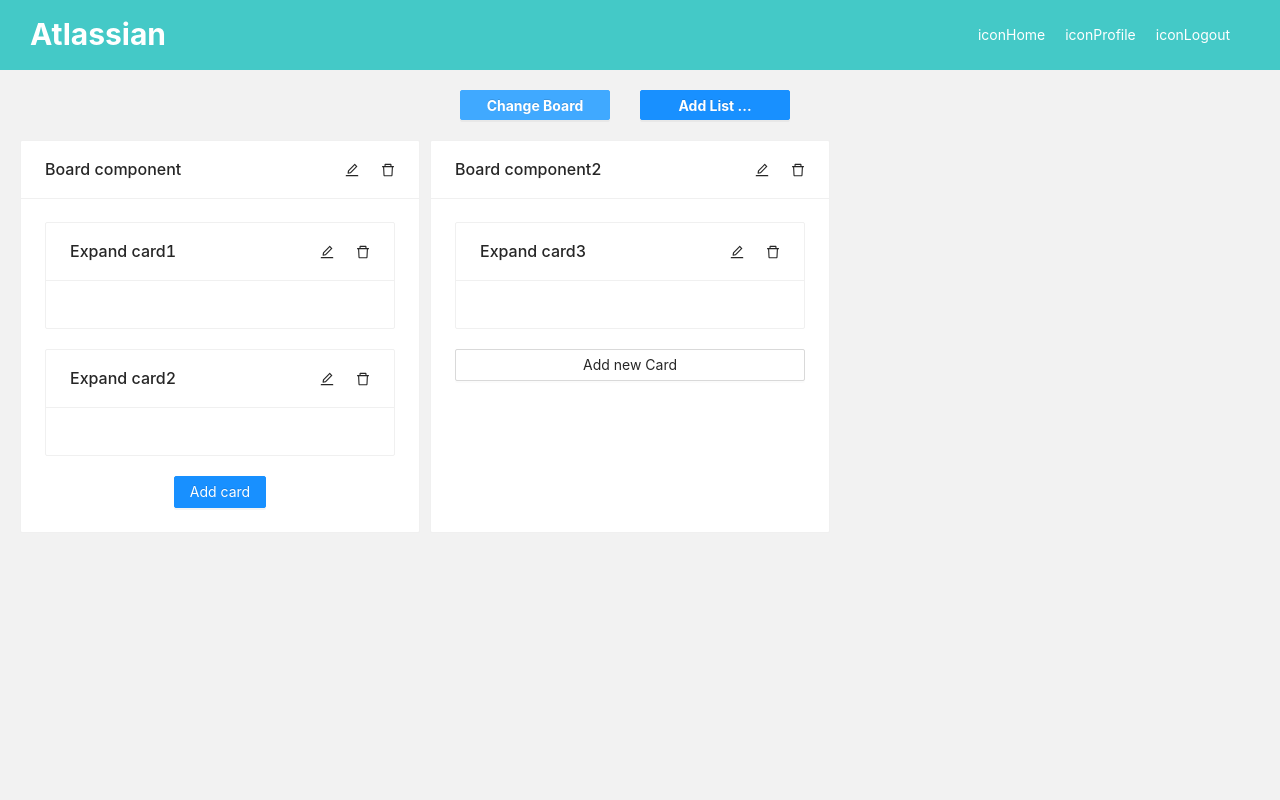
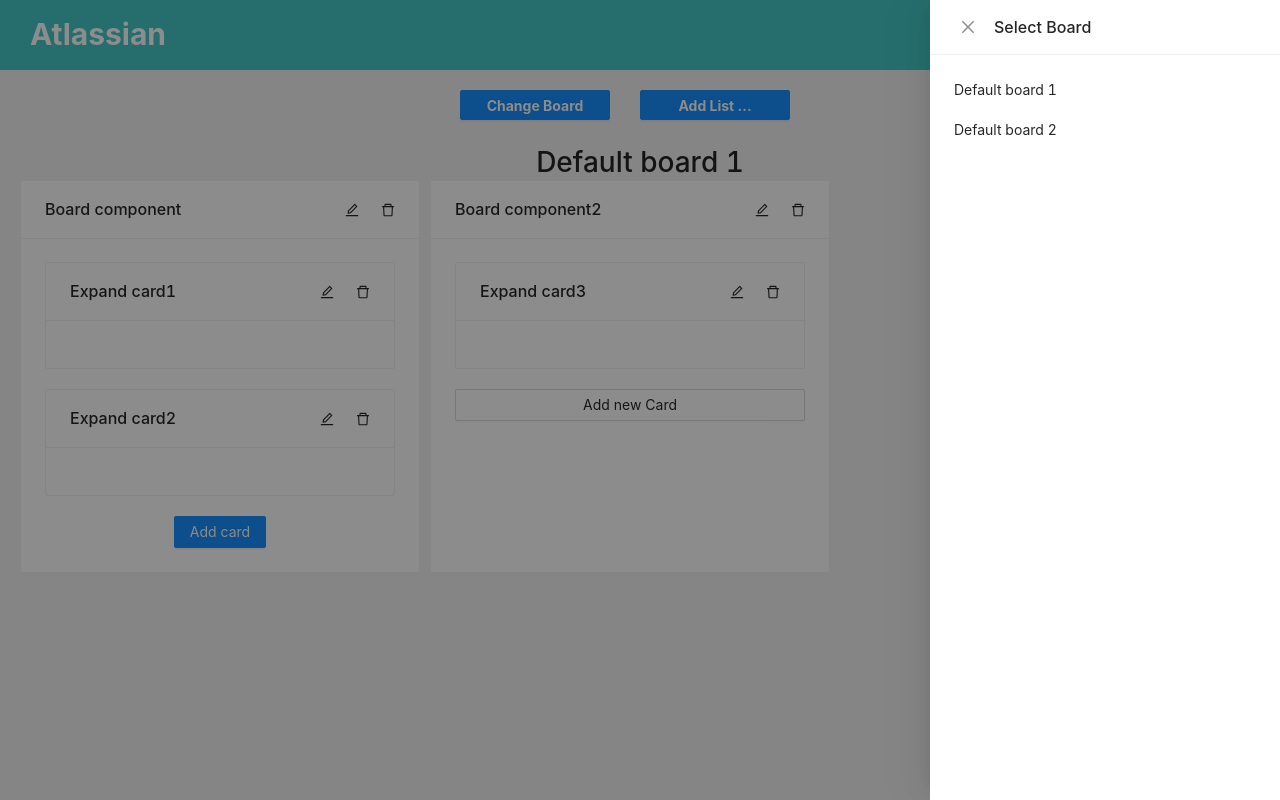
Before and after one commit to mohamedmudasir/react-task-manager, a React (Create React App) app: page / in a window 1280 px wide. Both pictures are taken after a click on the button "Change Board". Built offline with nearby package versions, Linux system fonts and the light colour scheme.

Commit message:
board selection added

```diff
--- a/src/App.js
+++ b/src/App.js
@@ -29,7 +29,7 @@
         },
         {
           id: "BR-223",
-          name: "Default board 1",
+          name: "Default board 2",
           lists: [
             {
               id: "LI-2231",
@@ -38,20 +38,19 @@
                 { id: "CR-22311", name: "Expand card1" },
                 { id: "CR-22312", name: "Expand card2" }
               ]
-            },
-            {
-              id: "LI-2232",
-              name: "Board component2",
-              cards: [{ id: "22321", name: "Expand card3" }]
             }
           ]
         }
       ],
-      selectedBoard: {},
+      selectedBoardId: "BR-123",
+      selectedBoardData: {},
       openDrawer: false
     };
   }
   componentWillMount() {
+    // this.setState({ selectedBoardData: this.state.boards[0] });
+    this.getCurrentBoardData();
+    console.log(this.state, "app");
     console.log("component will mount");
   }
   componentDidMount() {
@@ -60,8 +59,9 @@
   componentWillUpdate() {
     console.log("component will update");
   }
-  shouldComponentUpdate() {
+  shouldComponentUpdate(data) {
     console.log("should component update");
+    console.log(data);
     return true;
   }
   componentDidUpdate() {
@@ -73,27 +73,43 @@
   componentWillUnmount() {
     console.log("component to be destroyed");
   }
-  // addNewList = () => {
-  //   console.log("called from app");
-  //   this.setState({
-  //     boards: {
-  //       lists: [
-  //         ...this.state.boards.lists,
-  //         {
-  //           name: `List ${this.state.boards.lists.length + 1}`,
-  //           cards: [{ name: "Expand card2" }]
-  //         }
-  //       ]
-  //     }
-  //   });
-  //   console.log(this.state, "board component udpate");
-  // };
+  addNewList = boardId => {
+    console.log("called from app", boardId);
+    // this.setState({
+    //   boards: {
+    //     lists: [
+    //       ...this.state.boards.lists,
+    //       {
+    //         name: `List ${this.state.boards.lists.length + 1}`,
+    //         cards: [{ name: "Expand card2" }]
+    //       }
+    //     ]
+    //   }
+    // });
+    // console.log(this.state, "board component udpate");
+  };
   openDrawer = () => {
     this.setState({ openDrawer: true });
     console.log(this.state, "opend");
   };
   closeDrawer = () => {
     this.setState({ openDrawer: false });
+  };
+  updateBoardId = async id => {
+    return await this.setState({ selectedBoardId: id }, () =>
+      this.getCurrentBoardData()
+    );
+  };
+  getCurrentBoardData = () => {
+    console.log(this.state.selectedBoardId);
+    const filteredData = this.state.boards.filter(
+      ({ id }) => id === this.state.selectedBoardId
+    );
+    const selectedBoardData = { ...filteredData[0] };
+    console.log(filteredData, "const");
+    console.log(selectedBoardData, "selectedBoardData");
+    this.setState({ selectedBoardData });
+    console.log(this.state, "state");
   };
   render() {
     return (
@@ -102,11 +118,12 @@
         <SideNavigation
           boards={this.state.boards}
           drawerState={this.state.openDrawer}
-          closeDrawer={this.openDrawer}
+          closeDrawer={this.closeDrawer}
+          updateBoardId={this.updateBoardId}
         />
         <BoardComponent
-          props={this.state.boards[0]}
-          addNewList={this.addNewList}
+          props={this.state.selectedBoardData}
+          addNewList={() => this.addNewList()}
           changeBoard={this.openDrawer}
         />
       </div>
--- a/src/board/Board.js
+++ b/src/board/Board.js
@@ -4,9 +4,9 @@
 import ListComponent from "../list/list";
 
 export default function BoardComponent(props) {
-  const { lists } = props.props;
+  const { lists, id, name } = props.props;
   useEffect(() => {
-    console.log(props, "board");
+    console.log(props.props.id, "board");
   }, [props]);
   return (
     <div className="board-container">
@@ -18,6 +18,9 @@
           Add List ...
         </Button>
       </div>
+      <div className="board-name">
+        <h1>{name}</h1>
+      </div>
       <div className="board-list-container">
         {lists.map((list, i) => (
           <ListComponent props={list} key={i.toString()} />
--- a/src/list/list.js
+++ b/src/list/list.js
@@ -22,6 +22,7 @@
   }
   return (
     <Card
+      draggable={true}
       title={name}
       extra={
         <div className="icon-container">
--- a/src/sideNavigation/sideNavigation.css
+++ b/src/sideNavigation/sideNavigation.css
@@ -0,0 +1,3 @@
+.board-name {
+    height: 40px;
+}
--- a/src/sideNavigation/sidenavigation.js
+++ b/src/sideNavigation/sidenavigation.js
@@ -1,29 +1,34 @@
-import React, { useEffect, useState } from "react";
+import React, { useEffect } from "react";
 import "./sideNavigation.css";
 import { Drawer } from "antd";
 
 export default function SideNavigation(props) {
-  const [drawerState, updateDrawerState] = useState(false);
   useEffect(() => {
-    console.log(drawerState, "sidenavigaton");
-  }, [drawerState]);
-  const boardList = props.boards.map(board => {
-    return <div>{board.name}</div>;
+    console.log(props, "sidenavigaton");
+  }, [props.drawerState]);
+  const updateBoard = id => {
+    console.log(id, "navigation");
+    props.updateBoardId(id);
+  };
+  const boardList = props.boards.map(({ name, id }) => {
+    return (
+      <div className="board-name" onClick={() => updateBoard(id)}>
+        {name}
+      </div>
+    );
   });
-  const closeDrawer = () => {
-    updateDrawerState(false);
-    props.closeDrawer();
-  };
+
   return (
     <Drawer
       title="Select Board"
       placement="right"
       closable={true}
-      onClose={closeDrawer}
-      visible={drawerState}
+      onClose={props.closeDrawer}
+      visible={props.drawerState}
+      width={350}
     >
       <div className="side-navigation-container">
-        <div class="boards-list">{boardList}</div>
+        <div className="boards-list">{boardList}</div>
       </div>
     </Drawer>
   );
```
